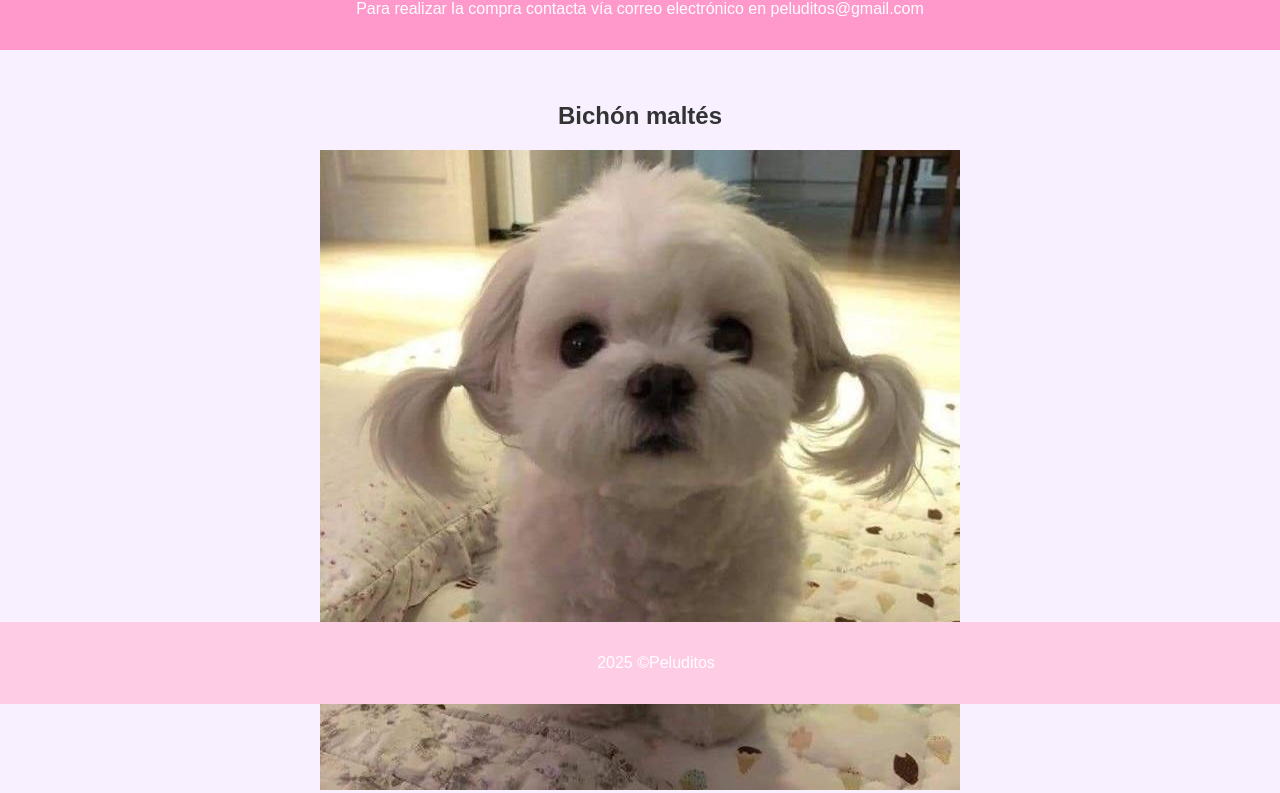
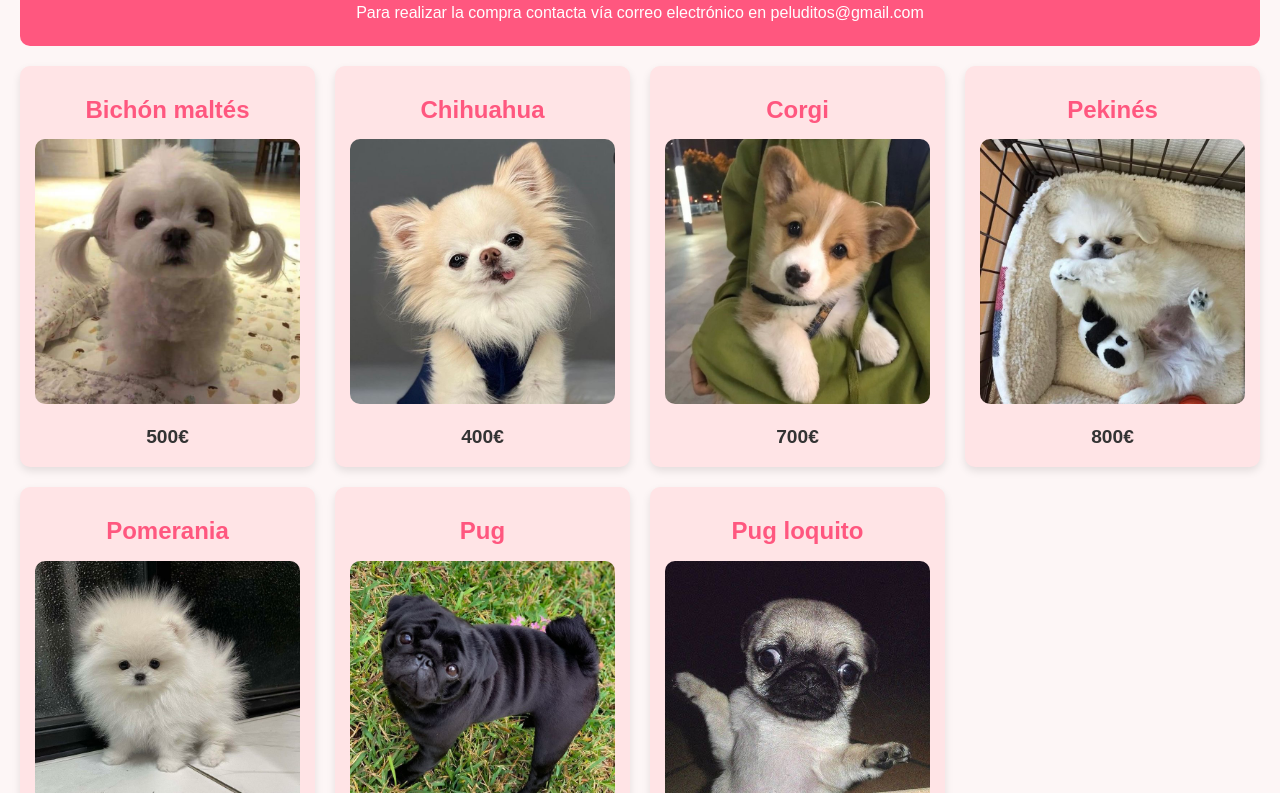
Before and after one commit to tatianariera/Practica_Alberto, a plain HTML site: page index.html in a window 1280 px wide. Shown: the part 96-889 px from the top of the page. Drawn offline with Linux system fonts and the light colour scheme.

Commit message:
Cambios de estilos

```diff
--- a/index.html
+++ b/index.html
@@ -1,55 +1,58 @@
 <!DOCTYPE html>
 <html lang="en">
   <head>
-    <meta charset="UTF-8">
-    <meta name="viewport" content="width=device-width, initial-scale=1.0">
+    <meta charset="UTF-8" />
+    <meta name="viewport" content="width=device-width, initial-scale=1.0" />
     <title>Peluditos</title>
-   <link rel="stylesheet" href="style.css">
+    <link rel="stylesheet" href="style.css" />
   </head>
   <body>
     <header>
       <h1>Peluditos</h1>
-        <p>Para realizar la compra contacta vía correo electrónico en peluditos@gmail.com</p>
+      <p>
+        Para realizar la compra contacta vía correo electrónico en
+        peluditos@gmail.com
+      </p>
     </header>
     <main>
       <div>
         <h2>Bichón maltés</h2>
-            <img src="imgs/bichon.jpeg" alt="bichon">
+        <img src="imgs/bichon.jpeg" alt="bichon" />
         <p>500€</p>
       </div>
       <div>
         <h2>Chihuahua</h2>
-            <img src="imgs/chihuahua.jpeg" alt="chihuahua">
+        <img src="imgs/chihuahua.jpeg" alt="chihuahua" />
         <p>400€</p>
       </div>
       <div>
         <h2>Corgi</h2>
-            <img src="imgs/corgi.jpeg" alt="corgi">
+        <img src="imgs/corgi.jpeg" alt="corgi" />
         <p>700€</p>
       </div>
       <div>
         <h2>Pekinés</h2>
-            <img src="imgs/pekines.jpeg" alt="pekines">
+        <img src="imgs/pekines.jpeg" alt="pekines" />
         <p>800€</p>
       </div>
       <div>
         <h2>Pomerania</h2>
-            <img src="imgs/pomerania.jpeg" alt="pomerania">
-            <p>2000€'</p>
+        <img src="imgs/pomerania.jpeg" alt="pomerania" />
+        <p>2000€</p>
       </div>
       <div>
         <h2>Pug</h2>
-            <img src="imgs/pug.jpeg" alt="pug">
+        <img src="imgs/pug.jpeg" alt="pug" />
         <p>500€</p>
       </div>
       <div>
         <h2>Pug loquito</h2>
-            <img src="imgs/pug_loquito.jpeg" alt="pug loqui loqui">
+        <img src="imgs/pug_loquito.jpeg" alt="pug loqui loqui" />
         <p>400€</p>
       </div>
     </main>
     <footer>
-        <p>2025 &copy;Peluditos</p>
+      <p>2025 &copy; Peluditos</p>
     </footer>
   </body>
 </html>
--- a/style.css
+++ b/style.css
@@ -1,24 +1,93 @@
-body {
-    font-family: Arial, sans-serif;
-    text-align: center;
-    background-color: #f8f0ff;
-    color: #333;
+/* Reset básico */
+* {
     margin: 0;
     padding: 0;
+    box-sizing: border-box;
+    font-family: 'Arial', sans-serif;
 }
+
+/* Estilo general del cuerpo */
+body {
+    background-color: #fdf6f6;
+    color: #333;
+    line-height: 1.6;
+    font-size: 16px;
+    padding: 20px;
+}
+
+/* Encabezado */
 header {
-    background-color: #ff99cc;
-    padding: 1rem;
+    text-align: center;
+    background-color: #ff577f;
+    padding: 20px;
+    border-radius: 10px;
+    margin-bottom: 20px;
+}
+
+header h1 {
+    font-size: 2rem;
+    color: white;
+    margin-bottom: 5px;
+}
+
+header p {
+    font-size: 1rem;
     color: white;
 }
+
+
+/* Contenido principal */
 main {
-    padding: 2rem;
+    display: grid;
+    grid-template-columns: repeat(auto-fit, minmax(250px, 1fr));
+    gap: 20px;
+    margin: 20px 0;
 }
+
+main div {
+    background-color: #ffe4e6;
+    padding: 15px;
+    border-radius: 10px;
+    text-align: center;
+    box-shadow: 0 4px 8px rgba(0, 0, 0, 0.1);
+    transition: transform 0.2s ease, box-shadow 0.2s ease;
+}
+
+main div:hover {
+    transform: translateY(-5px);
+    box-shadow: 0 6px 15px rgba(0, 0, 0, 0.2);
+}
+
+main img {
+    max-width: 100%;
+    border-radius: 10px;
+    margin-bottom: 10px;
+}
+
+main h2 {
+    font-size: 1.5rem;
+    color: #ff577f;
+    margin: 10px 0;
+}
+
+main p {
+    font-size: 1.2rem;
+    color: #333;
+    font-weight: bold;
+}
+
+/* Pie de página */
 footer {
-    background-color: #ffcce6;
-    padding: 1rem;
-    position: fixed;
-    bottom: 0;
-    width: 100%;
-    color: white;
+    text-align: center;
+    margin-top: 20px;
+    padding: 10px;
+    background-color: #ffc8dd;
+    border-radius: 10px;
+    box-shadow: 0 4px 10px rgba(0, 0, 0, 0.1);
 }
+
+footer p {
+    font-size: 1rem;
+    color: #555;
+    font-weight: bolder;
+}
```
Lines whose indentation alone changed are shown as unchanged.
